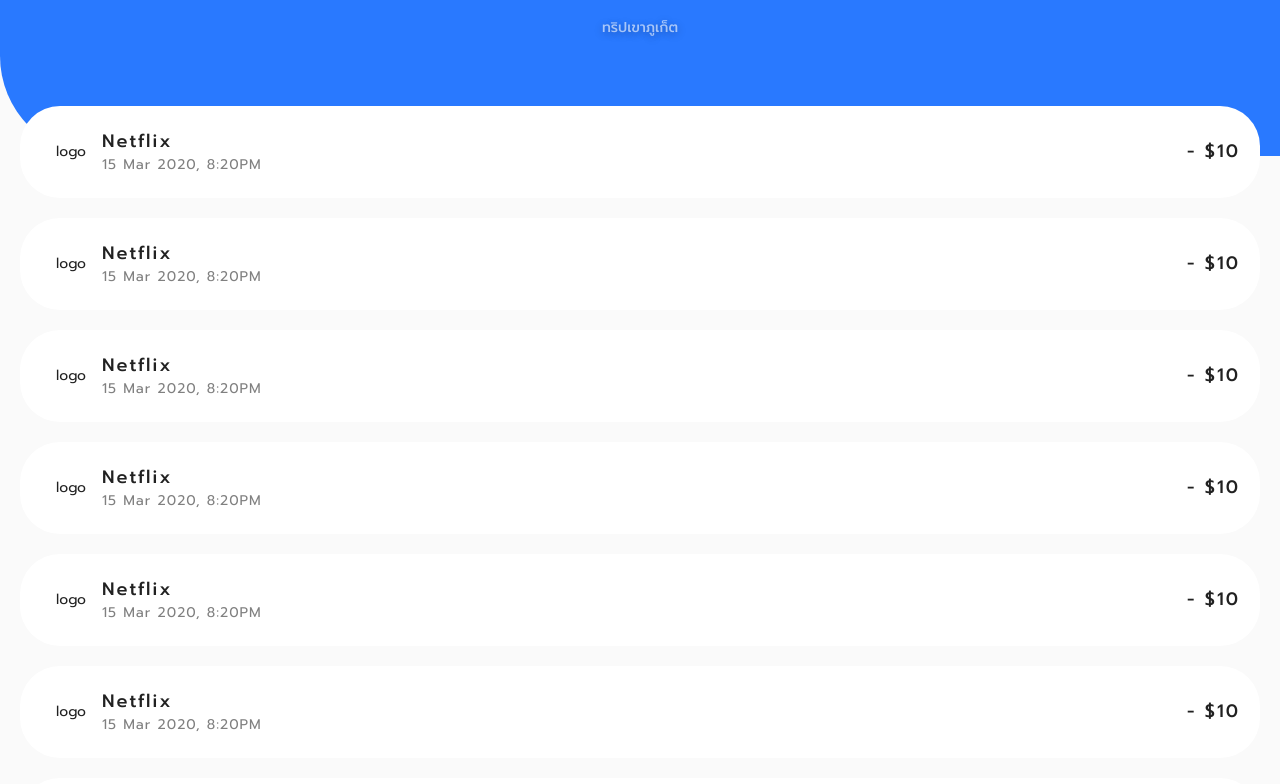
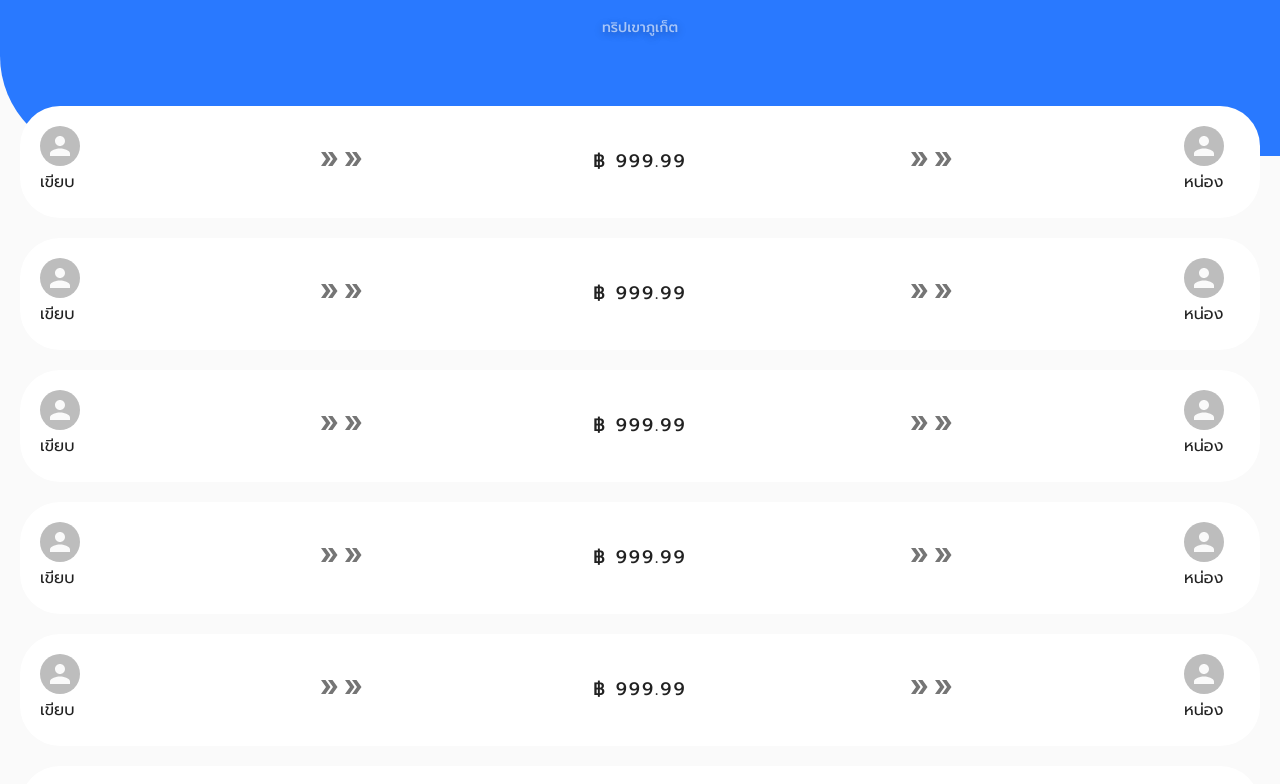
Before and after one commit to AnuchitO/fe-jugbaht, a React (Create React App) app: page / in a window 1280 px wide. Shown: the top 784 px of the page. Built offline with nearby package versions, Linux system fonts and the light colour scheme.

Commit message:
ordering element

```diff
--- a/src/components/Summary/Summary.js
+++ b/src/components/Summary/Summary.js
@@ -1,5 +1,13 @@
 import React from "react";
 import styles from "./Summary.module.scss";
+
+import {
+  ListItemAvatar,
+  Avatar,
+  ListItemIcon,
+  ListItemText
+} from "@material-ui/core";
+import DoubleArrowIcon from "@material-ui/icons/DoubleArrow";
 
 const Summary = () => {
   return (
@@ -11,13 +19,33 @@
           .map(x => (
             <div className={styles.item}>
               <div className={styles.left}>
-                <div className={styles.logo}>logo</div>
-                <div>
-                  <div className={styles.title}>Netflix</div>
-                  <div className={styles.helper}>15 Mar 2020, 8:20PM</div>
-                </div>
+                <ListItemAvatar>
+                  <Avatar />
+                  <ListItemText primary={<div>เขียบ</div>} />
+                </ListItemAvatar>
               </div>
-              <div className={styles.right}>- $10</div>
+              <div className={styles.middle}>
+                <ListItemIcon>
+                  <DoubleArrowIcon />
+                  <DoubleArrowIcon />
+                </ListItemIcon>
+              </div>
+              <div className={styles.middle}>
+                <div className={styles.title}>฿ 999.99</div>
+                {/* <div className={styles.helper}>15 Mar 2020, 8:20PM</div> */}
+              </div>
+              <div className={styles.middle}>
+                <ListItemIcon>
+                  <DoubleArrowIcon />
+                  <DoubleArrowIcon />
+                </ListItemIcon>
+              </div>
+              <div className={styles.right}>
+                <ListItemAvatar>
+                  <Avatar />
+                  <ListItemText primary={<div>หน่อง</div>} />
+                </ListItemAvatar>
+              </div>
             </div>
           ))}
       </div>
--- a/src/components/Summary/Summary.module.scss
+++ b/src/components/Summary/Summary.module.scss
@@ -10,6 +10,7 @@
   top: $header-min-height - 1;
   height: 100px;
   width: 100%;
+  z-index: -1;
   border-bottom-left-radius: 100px;
   background-color: $primary-color;
 }
@@ -17,8 +18,10 @@
 .items {
   display: flex;
   flex-direction: column;
+  flex-shrink: 100px;
   position: sticky;
   margin-top: -50px;
+  z-index: -1;
   padding: 0px 0px;
   overflow: scroll;
 }
@@ -38,7 +41,6 @@
 
 .left {
   display: flex;
-  flex-direction: row;
   align-items: center;
   justify-content: center;
 }
@@ -62,7 +64,5 @@
 }
 
 .right {
-  font-size: 18px;
-  letter-spacing: 2px;
-  font-weight: 500;
+  display: flex;
 }
```
